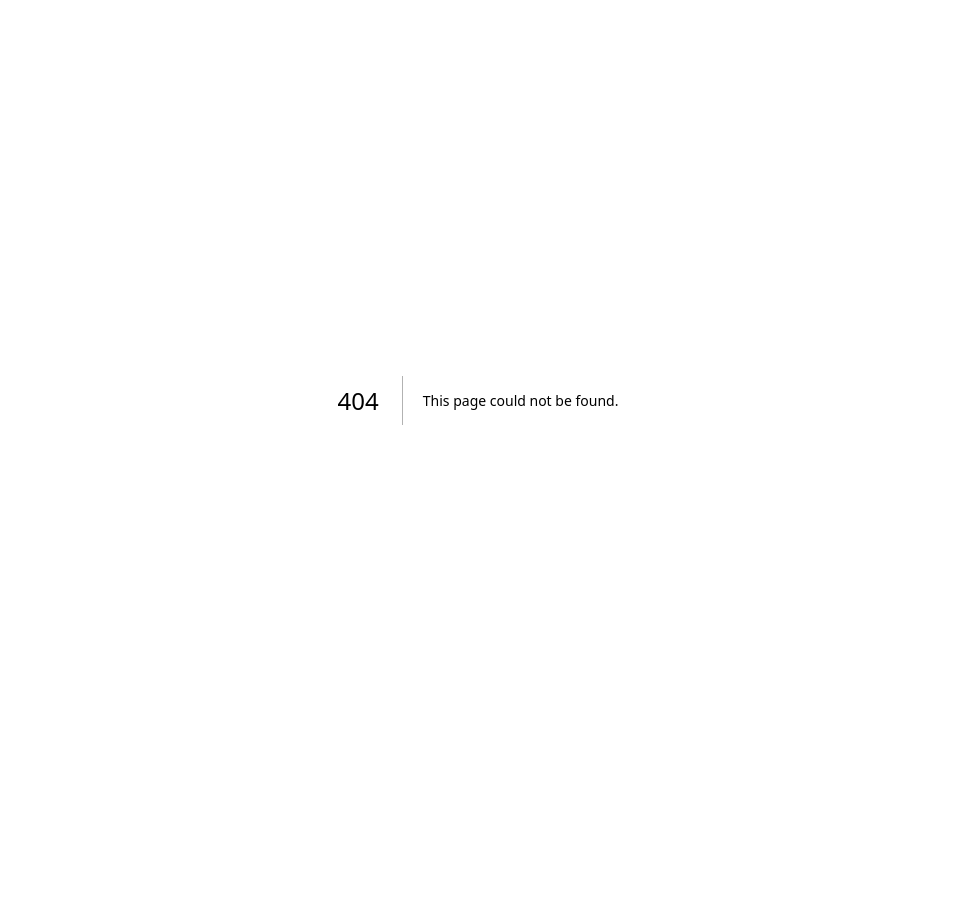
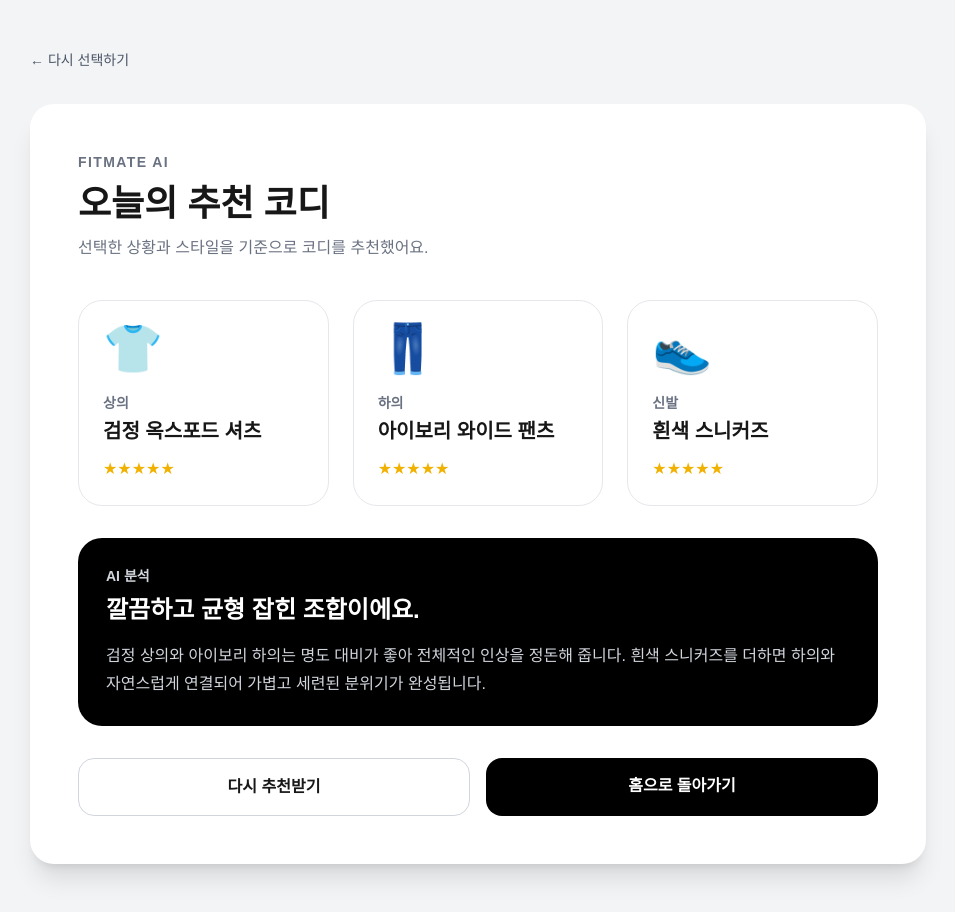
Before and after one commit to ik561166-ux/fitmate-ai, a Next.js app: page /result in a window 1280 px wide. Before the commit this address had no page. Shown: the whole page, without its empty margins (162-1117 px from the left). Before the commit the page ends 800 px from the top, so only its background shows below. Built offline with nearby package versions, Linux system fonts and the light colour scheme.

Commit message:
Add result page

```diff
--- /dev/null
+++ b/app/result/page.tsx
@@ -0,0 +1,89 @@
+import Link from "next/link";
+
+export default function ResultPage() {
+  return (
+    <main className="min-h-screen bg-gray-100 px-6 py-12">
+      <section className="mx-auto max-w-4xl">
+        <Link
+          href="/recommend"
+          className="inline-flex items-center text-sm font-medium text-gray-600 transition hover:text-black"
+        >
+          ← 다시 선택하기
+        </Link>
+
+        <div className="mt-8 rounded-3xl bg-white p-8 shadow-xl md:p-12">
+          <p className="text-sm font-semibold tracking-widest text-gray-500">
+            FITMATE AI
+          </p>
+
+          <h1 className="mt-3 text-3xl font-bold md:text-4xl">
+            오늘의 추천 코디
+          </h1>
+
+          <p className="mt-3 text-gray-500">
+            선택한 상황과 스타일을 기준으로 코디를 추천했어요.
+          </p>
+
+          <div className="mt-10 grid gap-6 md:grid-cols-3">
+            <div className="rounded-3xl border border-gray-200 p-6">
+              <div className="text-5xl">👕</div>
+              <p className="mt-5 text-sm font-semibold text-gray-500">상의</p>
+              <h2 className="mt-1 text-xl font-bold">
+                검정 옥스포드 셔츠
+              </h2>
+              <p className="mt-3 text-yellow-500">★★★★★</p>
+            </div>
+
+            <div className="rounded-3xl border border-gray-200 p-6">
+              <div className="text-5xl">👖</div>
+              <p className="mt-5 text-sm font-semibold text-gray-500">하의</p>
+              <h2 className="mt-1 text-xl font-bold">
+                아이보리 와이드 팬츠
+              </h2>
+              <p className="mt-3 text-yellow-500">★★★★★</p>
+            </div>
+
+            <div className="rounded-3xl border border-gray-200 p-6">
+              <div className="text-5xl">👟</div>
+              <p className="mt-5 text-sm font-semibold text-gray-500">신발</p>
+              <h2 className="mt-1 text-xl font-bold">
+                흰색 스니커즈
+              </h2>
+              <p className="mt-3 text-yellow-500">★★★★★</p>
+            </div>
+          </div>
+
+          <div className="mt-8 rounded-3xl bg-black p-7 text-white">
+            <p className="text-sm font-semibold text-gray-300">AI 분석</p>
+
+            <h2 className="mt-2 text-2xl font-bold">
+              깔끔하고 균형 잡힌 조합이에요.
+            </h2>
+
+            <p className="mt-4 leading-7 text-gray-300">
+              검정 상의와 아이보리 하의는 명도 대비가 좋아 전체적인
+              인상을 정돈해 줍니다. 흰색 스니커즈를 더하면 하의와 자연스럽게
+              연결되어 가볍고 세련된 분위기가 완성됩니다.
+            </p>
+          </div>
+
+          <div className="mt-8 grid gap-4 sm:grid-cols-2">
+            <Link
+              href="/recommend"
+              className="rounded-2xl border border-gray-300 px-6 py-4 text-center font-semibold transition hover:border-black"
+            >
+              다시 추천받기
+            </Link>
+
+            <Link
+              href="/"
+              className="rounded-2xl bg-black px-6 py-4 text-center font-semibold text-white transition hover:bg-gray-800"
+            >
+              홈으로 돌아가기
+            </Link>
+          </div>
+        </div>
+      </section>
+    </main>
+  );
+}
```
